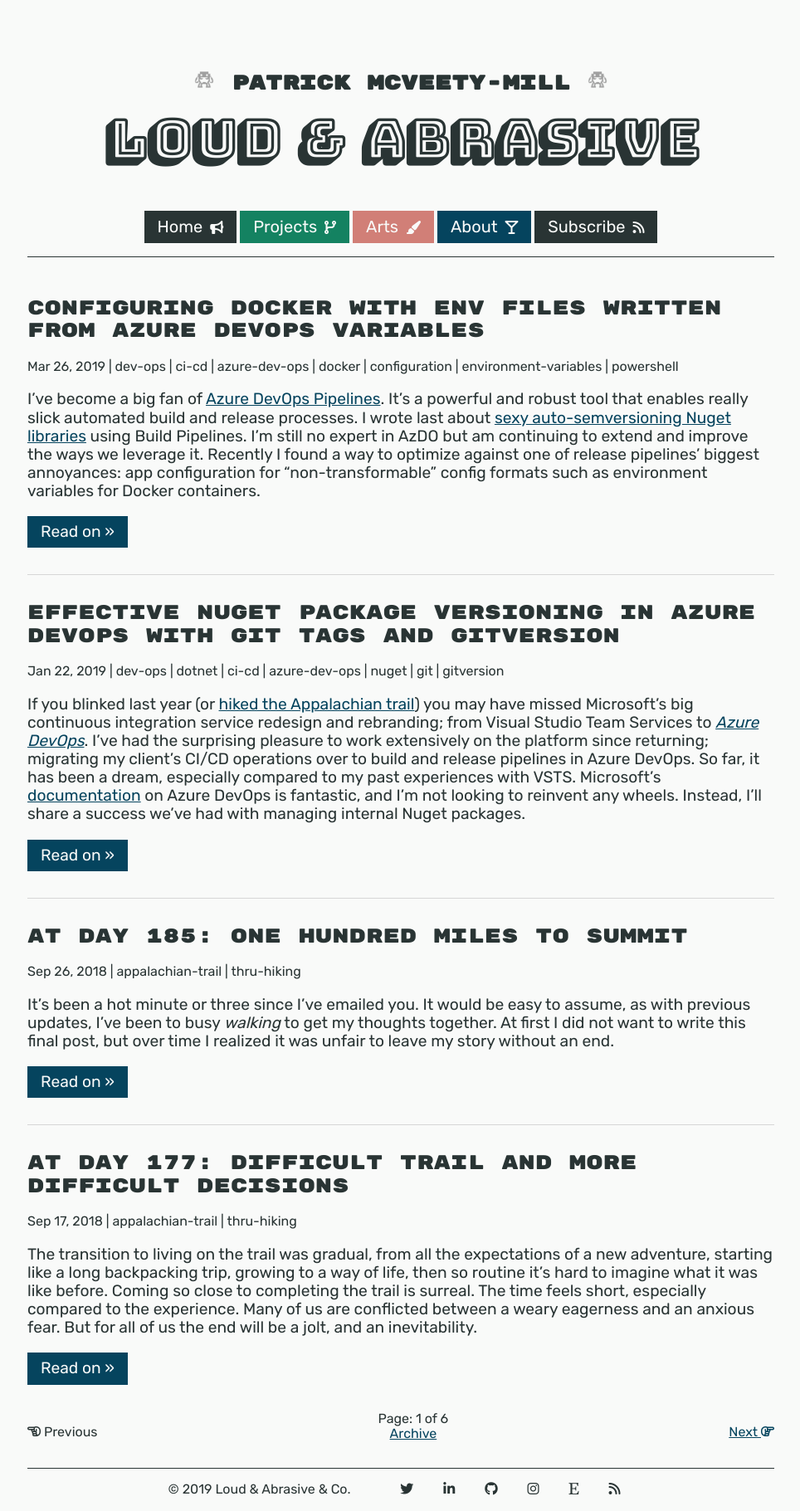
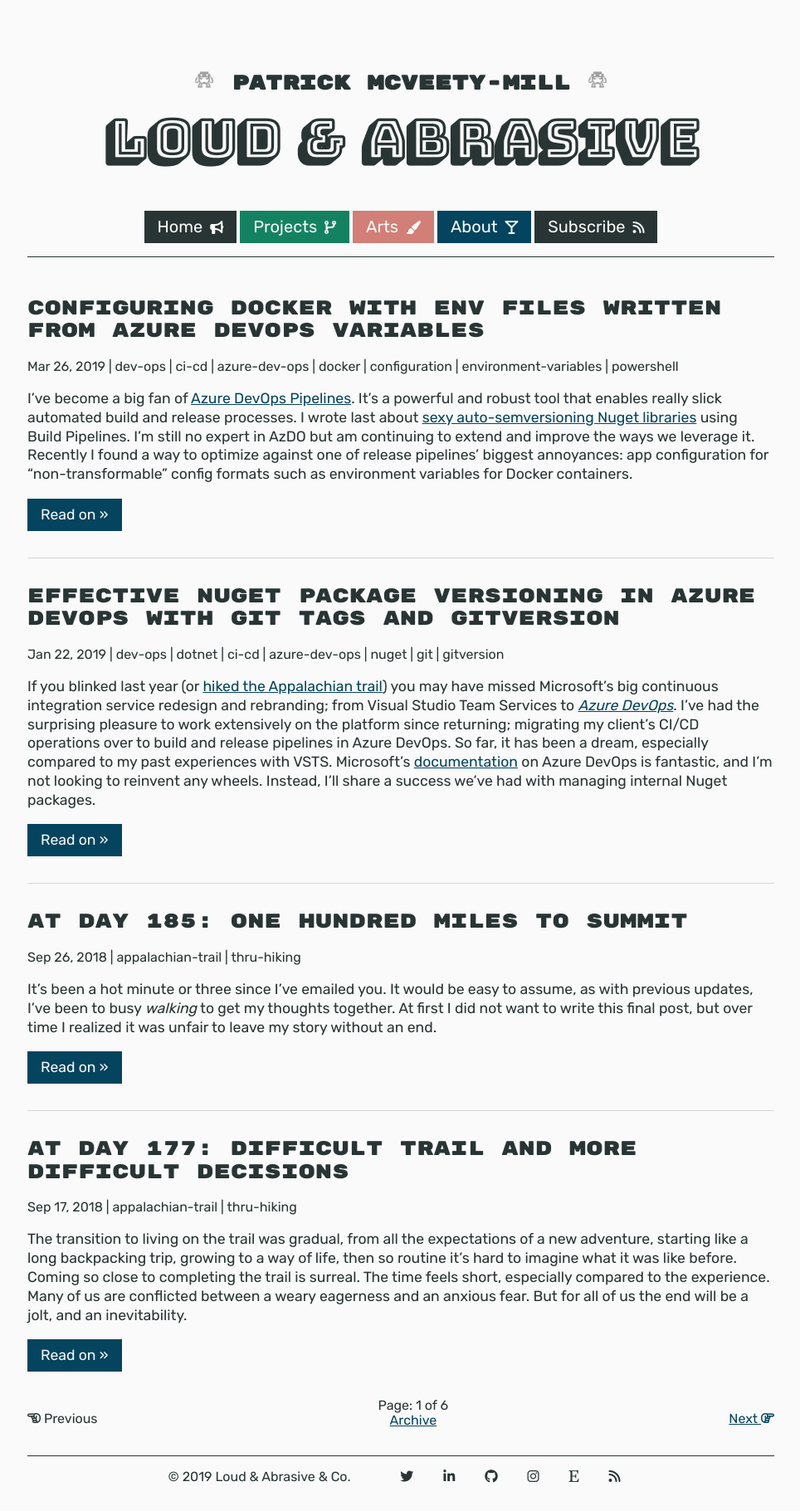
Before and after one commit to pmcvtm/pmcvtm.com, a Jekyll site: the page built from index.html, in a window 1280 px wide. Shown: the whole page at 83% size, without its empty margins (157-1121 px from the left). Built offline with Jekyll 4.4.1, drawn with Linux system fonts in a browser that asks for light colours; nearby versions of some CDN libraries; the list of posts is cut into pages by our own code.

Commit message:
adjust line height for readability
readability is a factor of size AND spacing

```diff
--- a/assets/main.scss
+++ b/assets/main.scss
@@ -220,7 +220,7 @@
 
 .site-content img { max-width: 900px; }
 
-.post-content, .post-excerpt, .page-content { font-size: 1.2em; }
+.post-content, .post-excerpt, .page-content { font-size: 1.1em; line-height: 1.3em; }
 
 // === Projects === === === === ===
 
```
